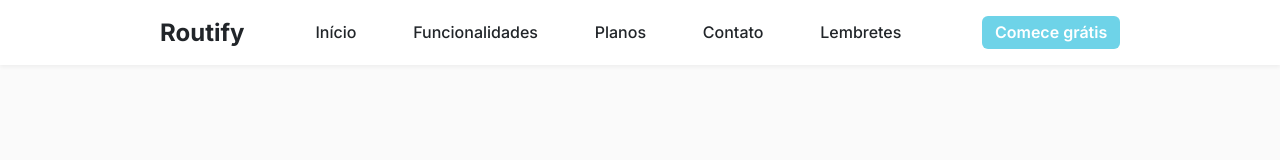
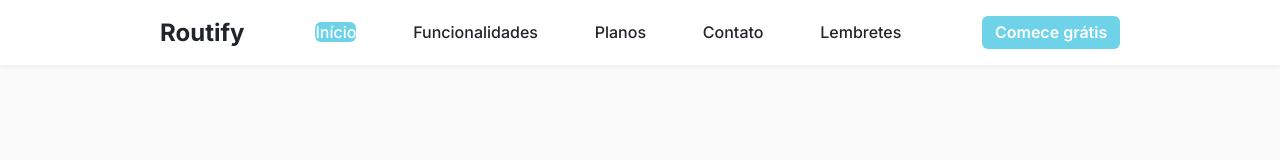
Before and after one commit to probsicke/routify, a React (Vite) app: page / in a window 1280 px wide. In both pictures the pointer is over the link "Início". Shown: the top 160 px of the page. Built offline with nearby package versions, Linux system fonts and the light colour scheme.

Commit message:
hover fix

```diff
--- a/src/components/Header/Header.module.css
+++ b/src/components/Header/Header.module.css
@@ -1,4 +1,3 @@
-
 :root {
   --color-blue-aqua: #6ED3E8;
   --color-white:      #ffffff;
@@ -41,10 +40,16 @@
   color: #212529;
   font-weight: 500;
   font-size: 1rem;
+  transition: background-color 0.2s, color 0.2s;
+}
+.navLink:last-of-type {
+  margin-right: 0;
 }
 
-.navLink:last-of-type {
-  margin-right: 0;
+.navLink:hover {
+  background-color: var(--color-blue-aqua);
+  color: #fff;
+  border-radius: 6px;
 }
 
 .cta {
@@ -57,8 +62,10 @@
   font-weight: 600;
   border-radius: 6px;
   text-decoration: none;
+  transition: background-color 0.2s, opacity 0.2s;
 }
 
-.button:hover {
-  background-color: #56bed3;
+.cta:hover {
+  background-color: #5cc1e0;
+  opacity: 0.9;
 }
--- a/src/components/Hero/Hero.module.css
+++ b/src/components/Hero/Hero.module.css
@@ -27,8 +27,10 @@
   text-decoration: none;
   font-weight: 500;
   display: inline-block;
-  transition: opacity 0.2s;
+  transition: background-color 0.2s, opacity 0.2s;
 }
-.button:hover {
+
+.hero__btn:hover {
   background-color: #56bed3;
+  opacity: 0.9;
 }
--- a/src/index.css
+++ b/src/index.css
@@ -109,3 +109,8 @@ body {
     width: 100%;
   }
 }
+
+.hero__btn:hover {
+  background-color: #5cc1e0;
+  opacity: 0.9;
+}
```
